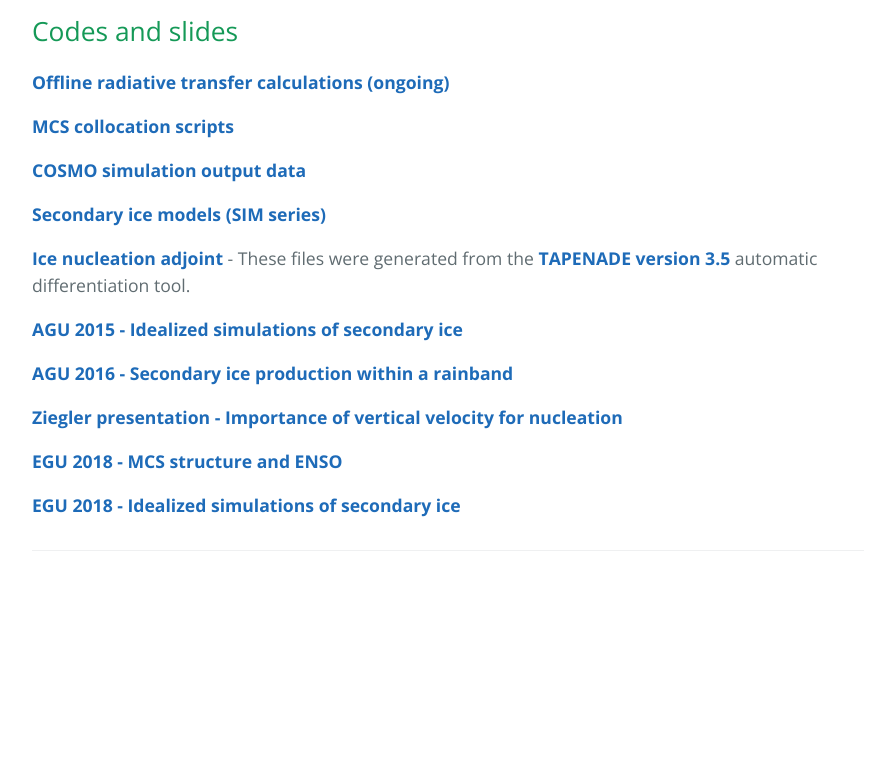
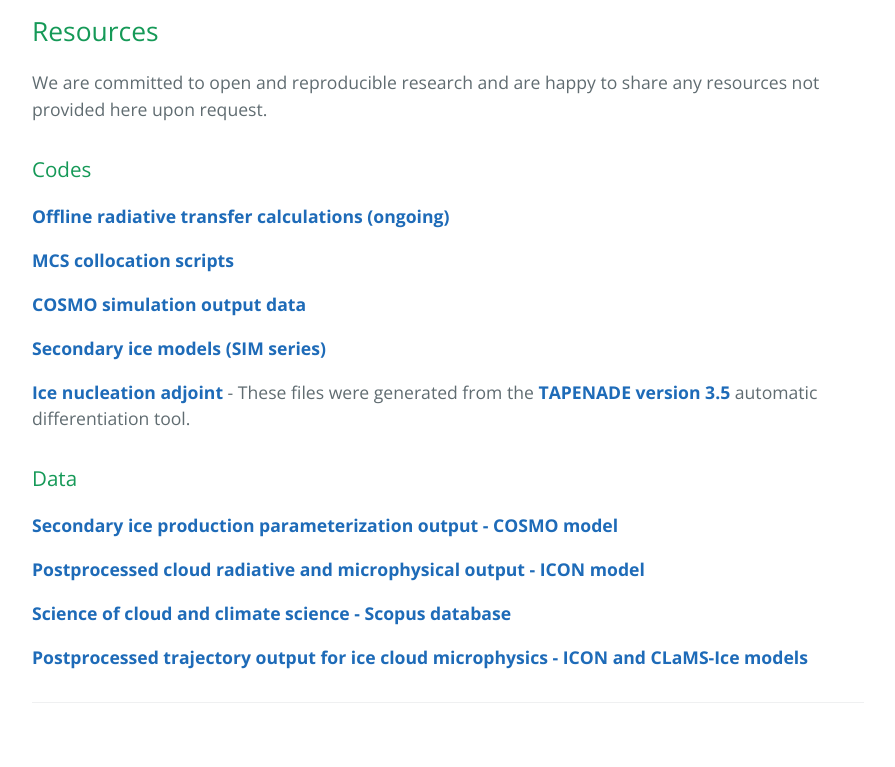
Before and after one commit to sylviasullivan/sylviasullivan.github.io, a Jekyll site: the page built from codes-and-slides.md, in a window 1280 px wide. Shown: the part 632-1399 px from the top of the page, without its empty margins (192-1087 px from the left). Built offline with Jekyll 4.4.1, drawn with Linux system fonts in a browser that asks for light colours; before the commit the page ends 1247 px from its top, so only the background shows below that.

Commit message:
Update codes-and-slides.md

```diff
--- a/codes-and-slides.md
+++ b/codes-and-slides.md
@@ -4,7 +4,11 @@ title: Lab for Multiscale Cloud Modeling and Experimentation
 description: Department of Chemical and Environmental Engineering
 ---
 
-## Codes and slides
+## Resources
+
+We are committed to open and reproducible research and are happy to share any resources not provided here upon request.
+
+### Codes
 
 **[Offline radiative transfer calculations (ongoing)](https://github.com/sylviasullivan/RRTM)**
 
@@ -16,12 +20,12 @@ description: Department of Chemical and Environmental Engineering
 
 **[Ice nucleation adjoint](https://github.com/sylviasullivan/ice-adjoint)** - These files were generated from the **[TAPENADE version 3.5](http://www-tapenade.inria.fr:8080/tapenade/)** automatic differentiation tool.
 
-**[AGU 2015 - Idealized simulations of secondary ice](/Files/AGU2015.pdf)**
+### Data
 
-**[AGU 2016 - Secondary ice production within a rainband](/Files/AGU2016.pdf)**
+**[Secondary ice production parameterization output - COSMO model](https://zenodo.org/record/1481877#.YpkTmWjMJD8)**
 
-**[Ziegler presentation - Importance of vertical velocity for nucleation](/Files/Ziegler-Sullivan.pptx)**
+**[Postprocessed cloud radiative and microphysical output - ICON model](https://zenodo.org/record/4808394#.YpkTw2jMJD8)**
 
-**[EGU 2018 - MCS structure and ENSO](/Files/2018-EGU-MCS-ENSO-Sullivan-Gentine.pptx)**
+**[Science of cloud and climate science - Scopus database](https://zenodo.org/record/5524758#.YpkTzmjMJD8)**
 
-**[EGU 2018 - Idealized simulations of secondary ice](/Files/2018-EGU-secondary-ice-Sullivan_et_al.pptx)**
+**[Postprocessed trajectory output for ice cloud microphysics - ICON and CLaMS-Ice models](https://zenodo.org/record/6601215#.YpkUPmjMJD8)**
```
